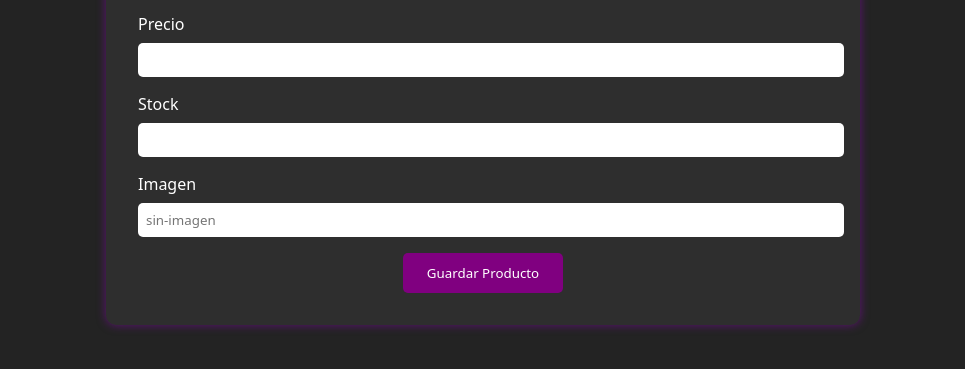
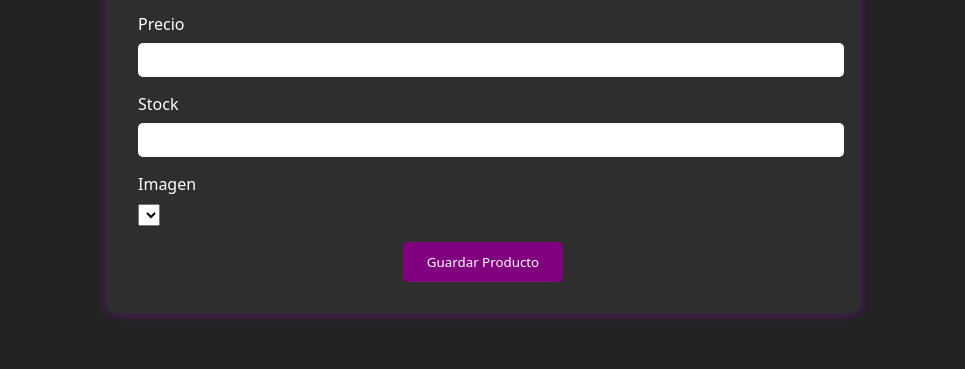
Before and after one commit to SenatiProyectos/seminario-colaborativo, a plain HTML site: page truck.html in a window 1280 px wide. Shown: the part 333-702 px from the top of the page, without its empty margins (157-1122 px from the left). Drawn offline with Linux system fonts and the light colour scheme.

Commit message:
Formato unificado para las imagenes

```diff
--- a/truck.html
+++ b/truck.html
@@ -88,7 +88,9 @@
         </div>
         <div class="formGroup">
           <label for="img">Imagen</label>
-          <input type="text" id="img" name="img" placeholder="sin-imagen">
+          <select type="text" id="img" name="img">
+            <option value=""></option>
+          </select>
         </div>
         <button type="submit" class="btnEnviar">Guardar Producto</button>
       </form>
@@ -106,7 +108,7 @@
     // Abrir la base de datos
     document.addEventListener("DOMContentLoaded", async () => {
       await productoServicio.abrirDB()
-    })
+      })
 
     document.getElementById("formAgregarProducto").addEventListener("submit", async function (e) {
       e.preventDefault()
```
Also changed, not shown: img/foto 1.webp (renamed from img/foto1.webp), img/foto 13.webp (renamed from img/foto 13.jpg), img/foto 14.webp (renamed from img/foto 14.jfif), img/foto 16.webp (renamed from img/foto 16.jpg), img/foto 17.webp (renamed from img/foto 17.jpg), img/foto 2.webp (renamed from img/foto 2.jfif), img/foto 24.webp (renamed from img/foto 24.jpg), img/foto 28.webp (renamed from img/foto 28.jfif), img/foto 29.webp (renamed from img/foto 29.jpg), img/foto 30.webp (renamed from img/foto 30.jpg), img/foto 31.webp (renamed from img/foto 31.jpg), img/foto 32.webp (renamed from img/foto 32.jpg), img/foto 33.webp (renamed from img/foto 33.jpg), img/foto 6.webp (renamed from img/foto 6.png).
